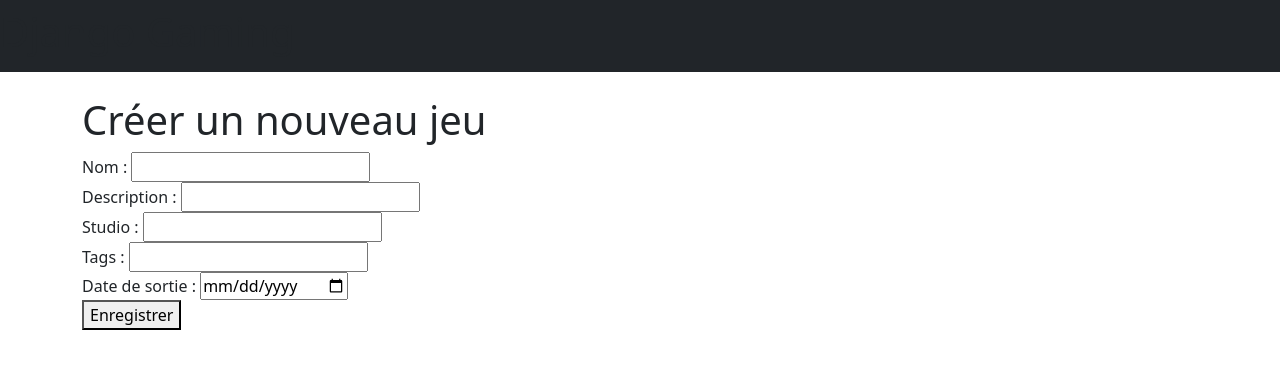
After one commit to Noel-louis/django-gaming, a Django app: page /lesJeux/creer/ in a window 1280 px wide. The commit adds this page. Shown: the top 369 px of the page. Run offline with Django 4.2, Linux system fonts and the light colour scheme; some libraries are stand-ins or nearby versions.

Commit message:
ajout creation, modification, suppression. -> doit implémenter une vérification lors de la création du jeu (pas le meme nom)

```diff
--- /dev/null
+++ b/djangoGaming/lesJeux/forms.py
@@ -0,0 +1,11 @@
+from django import forms
+from .models import Jeux
+from django.forms import DateInput
+
+class JeuForm(forms.ModelForm):
+    class Meta:
+        model = Jeux
+        fields = ['nom', 'description', 'studio','tags', 'date']
+        widgets = {
+            'date': DateInput(attrs={'type': 'date'})
+        }
--- /dev/null
+++ b/djangoGaming/lesJeux/templates/creerjeux.html
@@ -0,0 +1,36 @@
+{% extends 'base.html' %}
+{% block title %}Création de jeu{% endblock %}
+{% block content %}
+
+
+<h1>Créer un nouveau jeu</h1>
+<form method="post">
+    {% csrf_token %}
+
+    <div>
+        <label for="{{ form.nom.id_for_label }}">Nom :</label>
+        {{ form.nom }}
+    </div>
+
+    <div>
+        <label for="{{ form.description.id_for_label }}">Description :</label>
+        {{ form.description }}
+    </div>
+
+    <div>
+        <label for="{{ form.studio.id_for_label }}">Studio :</label>
+        {{ form.studio }}
+    </div>
+
+    <div>
+        <label for="{{ form.tags.id_for_label }}">Tags :</label>
+        {{ form.tags }}
+    </div>
+
+    <div>
+        <label for="{{ form.date.id_for_label }}">Date de sortie :</label>
+        {{ form.date }}
+    </div>
+    <button type="submit">Enregistrer</button>
+</form>
+{% endblock %}
--- a/djangoGaming/lesJeux/templates/jeu.html
+++ b/djangoGaming/lesJeux/templates/jeu.html
@@ -6,5 +6,8 @@
 <p>{{ jeu.date }}</p>
 <p>{{ jeu.studio }}</p>
 <p>{{ jeu.tags }}</p>
+<a href="{% url 'listejeux' %}">Retour à la liste des jeux</a>
+<a href="{% url 'modifierjeux' jeu.nom %}">Modifier le jeu</a>
+<a href="{% url 'supprimerjeux' jeu.nom %}">Supprimer le jeu</a>
 
 {% endblock %}
--- a/djangoGaming/lesJeux/urls.py
+++ b/djangoGaming/lesJeux/urls.py
@@ -5,4 +5,7 @@ urlpatterns = [
     path('home', views.home, name='home'),
     path('jeu/<str:name>', views.jeu, name='jeu'),
     path('listejeux', views.listejeux, name='listejeux'),
+    path('creer/', views.creer_jeu, name='creerjeux'),
+    path('modifier/<str:nom>/', views.modifier_jeu, name='modifierjeux'),
+    path('supprimer/<str:nom>/', views.supprimer_jeu, name='supprimerjeux'),
 ]
--- a/djangoGaming/lesJeux/views.py
+++ b/djangoGaming/lesJeux/views.py
@@ -1,6 +1,7 @@
 from django.http import HttpResponse
-from django.shortcuts import render
+from django.shortcuts import get_object_or_404, redirect, render
 from lesJeux.models import Jeux
+from .forms import JeuForm
 
 def home(request):
   return render(request, template_name='base.html')
@@ -12,3 +13,29 @@ def jeu(request, name):
 def listejeux(request):
   jeux = Jeux.objects.all()
   return render(request, template_name='listejeux.html', context={'jeux': jeux})
+
+def creer_jeu(request):
+    if request.method == 'POST':
+        form = JeuForm(request.POST)
+        if form.is_valid():
+            form.save()
+            return redirect('listejeux')
+    else:
+        form = JeuForm()
+    return render(request, 'creerjeux.html', {'form': form})
+
+def modifier_jeu(request, nom):
+    jeu = get_object_or_404(Jeux, nom=nom)
+    if request.method == 'POST':
+        form = JeuForm(request.POST, instance=jeu)
+        if form.is_valid():
+            form.save()
+            return redirect('listejeux')
+    else:
+        form = JeuForm(instance=jeu)
+    return render(request, 'modifierjeux.html', {'form': form})
+
+def supprimer_jeu(request, nom):
+    jeu = get_object_or_404(Jeux, nom=nom)
+    jeu.delete()
+    return redirect('listejeux')
```
Also changed, not shown: djangoGaming/lesJeux/templates/modifierjeux.html (added, +10 -0 lines).
